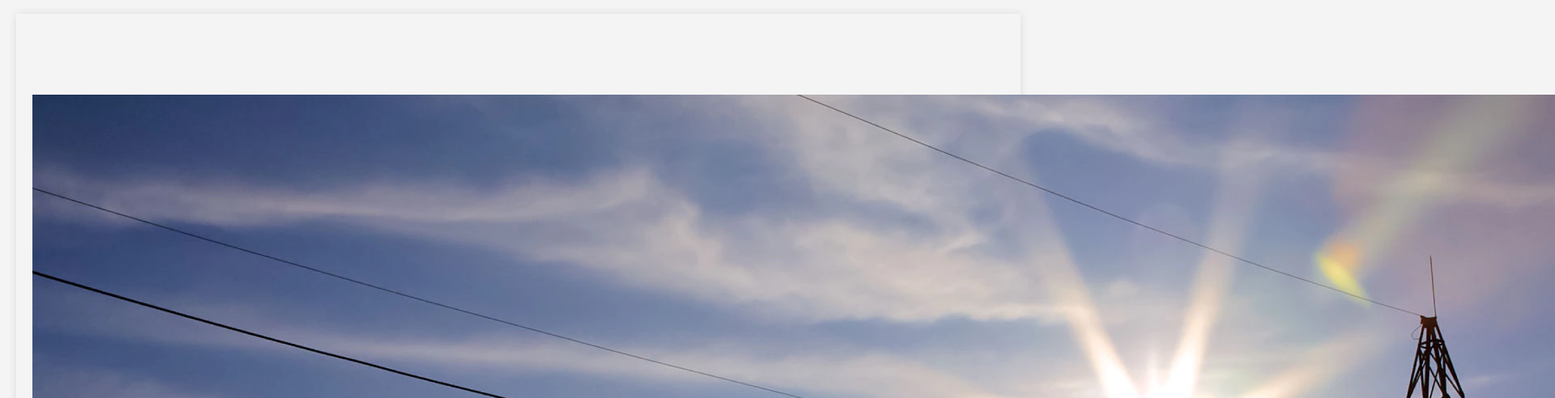
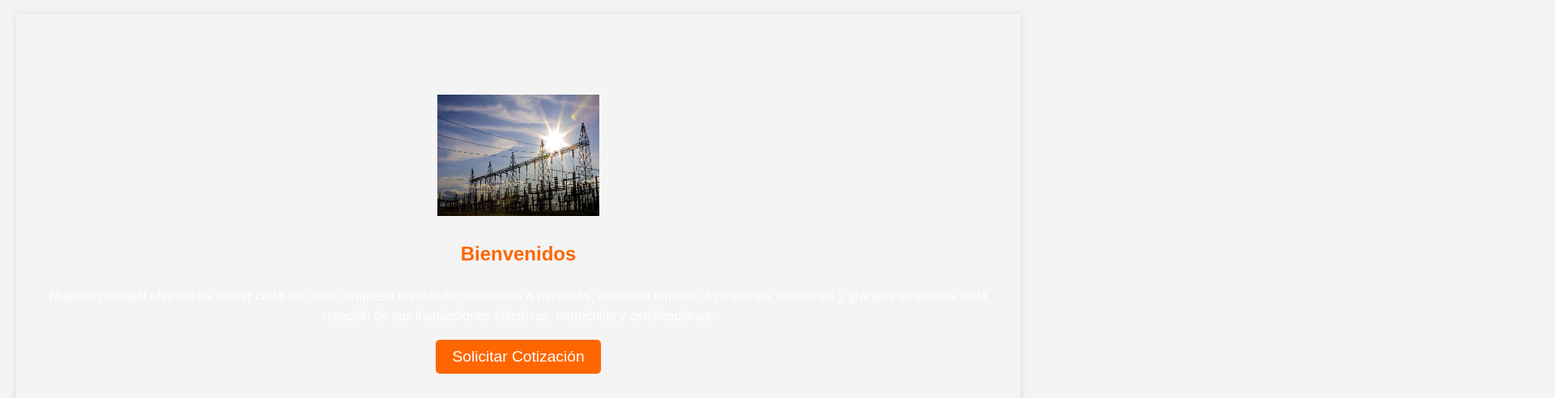
Before and after one commit to ARM911/electrisita.oi, a plain HTML site: page index.html in a window 1280 px wide. Shown: the part 124-616 px from the top of the page at 81% size, 1920 px wide, since content can reach past the window. Drawn offline with Linux system fonts and the light colour scheme.

Commit message:
Update index.html

```diff
--- a/index.html
+++ b/index.html
@@ -24,7 +24,7 @@
     </header>
 
     <section id="home">
-        <img src="encabezado.webp" alt="Imagen de cabecera" class="header-image">
+        <img src="encabezado.webp"  width="200" height="150 alt="Imagen de cabecera" class="header-image">
         <h2>Bienvenidos</h2>
         <p>Nuestro principal objetivo es crecer cada día como empresa brindando orientación a personas, así como también a pequeñas, medianas y grandes empresas en la creación de sus instalaciones eléctricas, matrículas y certificaciones.</p>
         <button>Solicitar Cotización</button>
```
